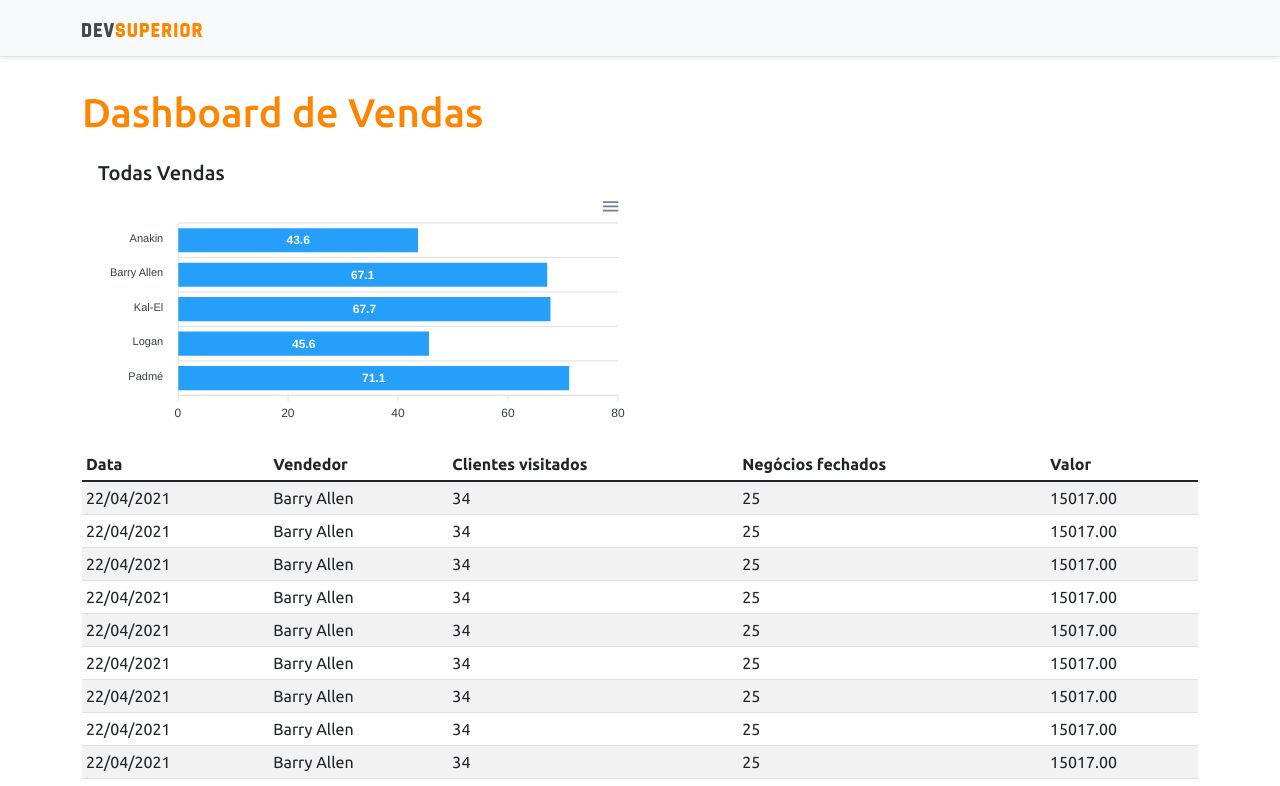
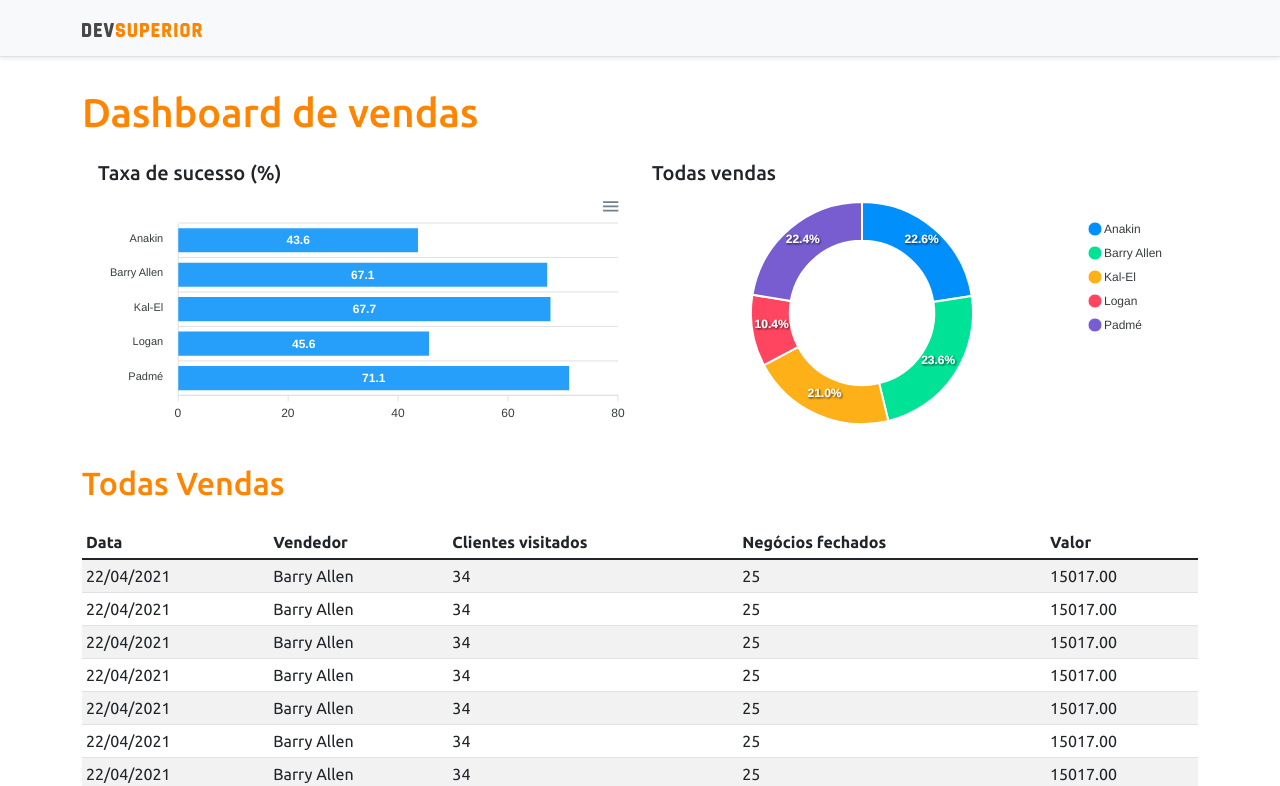
Before and after one commit to robsonS77/projeto-sds-3, a React (Create React App) app in the folder frontend/: page / in a window 1280 px wide. Shown: the top 786 px of the page. Built offline with nearby package versions, Linux system fonts and the light colour scheme.

Commit message:
Static charts

```diff
--- a/frontend/src/App.tsx
+++ b/frontend/src/App.tsx
@@ -1,5 +1,6 @@
 import BarChart from "components/BarChart";
 import DataTable from "components/DataTable";
+import DonutChat from "components/DonutChart";
 import Footer from "components/Footer";
 import NavBar from "components/NavBar";
 
@@ -8,15 +9,22 @@ function App() {
     <>
       <NavBar />
       <div className="container">
-        <h1 className="text-primary py-3">Dashboard de Vendas</h1>
+        <h1 className="text-primary py-3">Dashboard de vendas</h1>
 
         <div className="row px-3">
           <div className="col-sm-6">
-            <h5>Todas Vendas</h5>
+            <h5 className="text-certer text secundary">Taxa de sucesso (%)</h5>
             <BarChart />
 
           </div>
+          <div className="col-sm-6">
+          <h5 className="text-certer text secundary">Todas vendas</h5>
+            <DonutChat />
 
+          </div>
+        </div>
+        <div className="py-3">
+            <h2 className="text-primary">Todas Vendas</h2>
         </div>
 
         <DataTable />
--- /dev/null
+++ b/frontend/src/components/DonutChart/index.tsx
@@ -0,0 +1,26 @@
+import Chart from 'react-apexcharts';
+const DonutChat = () => {
+
+
+    const mockData = {
+        series: [477138, 499928, 444867, 220426, 473088],
+        labels: ['Anakin', 'Barry Allen', 'Kal-El', 'Logan', 'Padmé']
+    }
+
+    const options = {
+        legend: {
+            show: true
+        }
+    }
+    return (
+        <Chart
+            options = {{...options, labels: mockData.labels}}
+            series={mockData.series}
+            type="donut"
+            height="240"
+        />
+
+    );
+}
+
+export default DonutChat;
```
